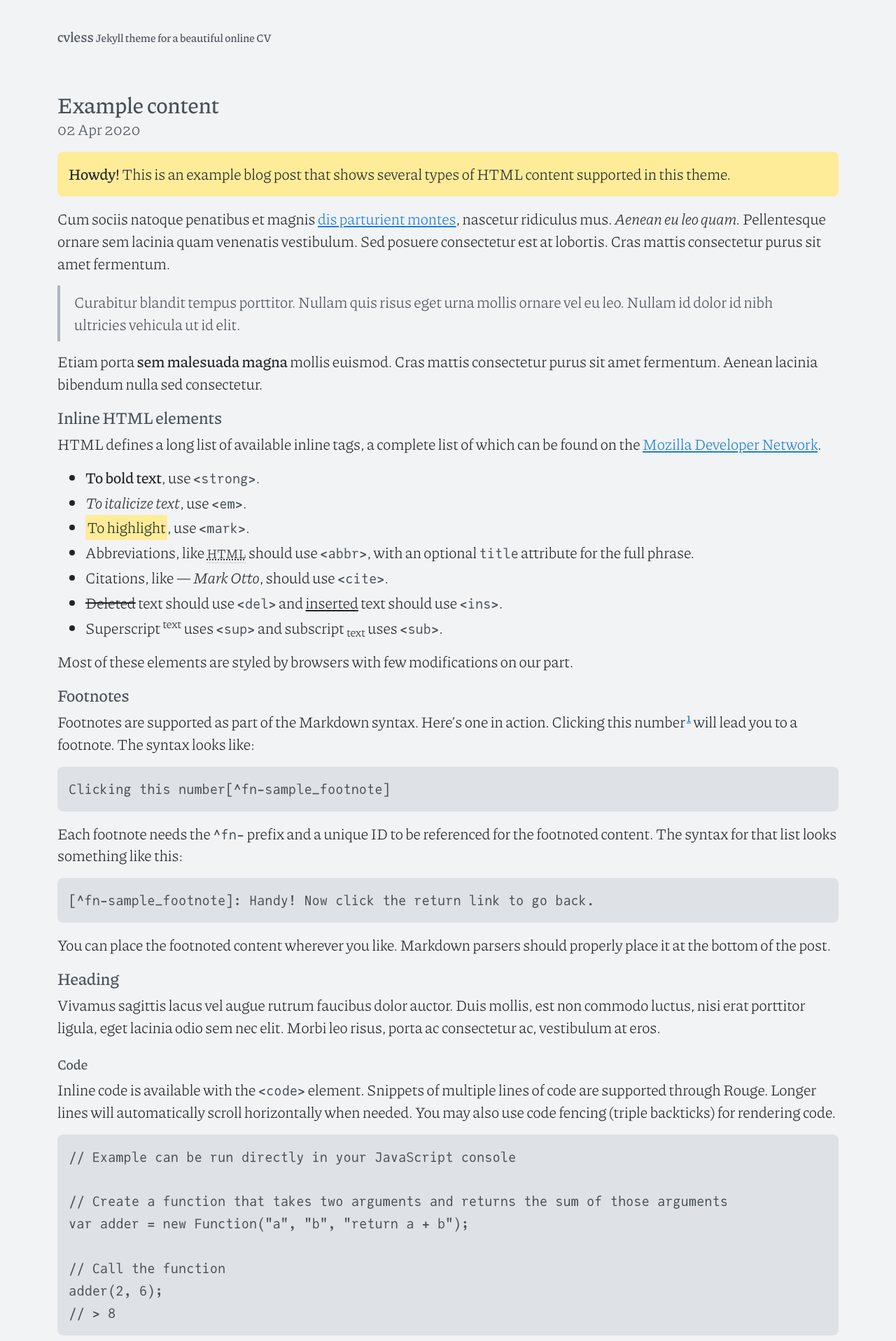
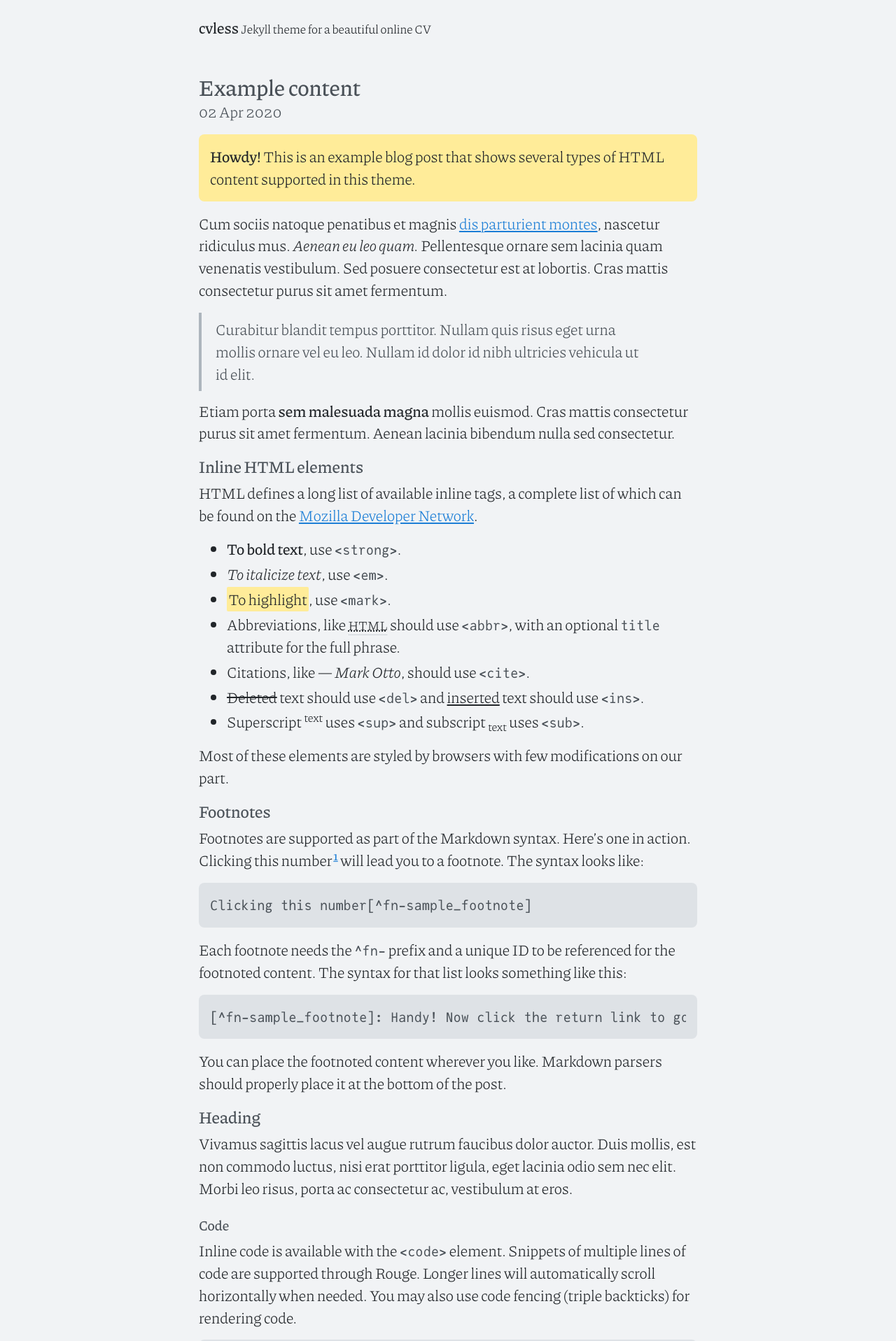
Before and after one commit to piazzai/cvless, a Jekyll site: the page built from index.html, in a window 1280 px wide. Shown: the top 1917 px of the page at 70% size. Built offline with Jekyll 4.4.1, drawn with Linux system fonts in a browser that asks for light colours; the list of posts is cut into pages by our own code; some of the changed text lies outside the part shown.

Commit message:
Restructure default layout

```diff
--- /dev/null
+++ b/_includes/footer.html
@@ -0,0 +1,8 @@
+<small>
+  <ul>
+    <li> &copy; <time datetime="{{ site.time | date_to_xmlschema }}">{{ site.time | date: '%Y' }}</time> {{ site.author.name }}. All rights reserved.</li>
+    <li>Engine</li>
+    <li>Theme</li>
+    <li>Source</li>
+  </ul>
+</small>
--- /dev/null
+++ b/_includes/header.html
@@ -0,0 +1,4 @@
+<span class="header-title">
+  <a href="{{ site.baseurl }}" title="Home">{{ site.title }}</a>
+  <small>{{ site.tagline }}</small>
+</span>
--- a/_layouts/default.html
+++ b/_layouts/default.html
@@ -5,23 +5,21 @@
 
 <body>
 
-    <div class="container content">
-      <header class="masthead">
-        <h3 class="masthead-title">
-          <a href="{{ site.baseurl }}/" title="Home">{{ site.title }}</a>
-          <small>{{ site.tagline }}</small>
-        </h3>
+  <div class="container">
+    <div class="row justify-content-center">
+      <div class="px-4 col-lg-8">
+        <header>
+          {% include header.html %}
         </header>
-
         <main>
           {{ content }}
         </main>
-
-      <footer class="footer">
-        <small>
-          &copy; <time datetime="{{ site.time | date_to_xmlschema }}">{{ site.time | date: '%Y' }}</time>. All rights reserved.
-        </small>
+        <footer>
+          {% include footer.html %}
         </footer>
       </div>
+    </div>
+  </div>
 </body>
+
 </html>
--- a/_sass/_layout.scss
+++ b/_sass/_layout.scss
@@ -2,30 +2,36 @@
 //
 // Styles for managing the structural hierarchy of the site.
 
-// .container {
-//   max-width: 45rem;
-//   padding-left: var(--spacer-2);
-//   padding-right: var(--spacer-2);
-//   margin-left:  auto;
-//   margin-right: auto;
-// }
-
-.masthead {
-  padding-top: var(--spacer);
-  padding-bottom: var(--spacer);
+header {
+  margin-top: var(--spacer-2);
   margin-bottom: var(--spacer-3);
 }
 
-.masthead-title {
+.header-title {
   margin-bottom: 0;
+  font-weight: var(--body-font-weight-bold);
 
   a {
     color: inherit;
     text-decoration: none;
+  }
+
+  small {
+    font-weight: var(--body-font-weight);
   }
 }
 
 footer {
   margin-top: var(--spacer-3);
   margin-bottom: var(--spacer-3);
+
+  ul {
+    margin: 0;
+    padding: 0;
+
+    li {
+      display: inline;
+      margin-right: 0.5rem;
+    }
+  }
 }
```
Lines whose indentation alone changed are shown as unchanged.
